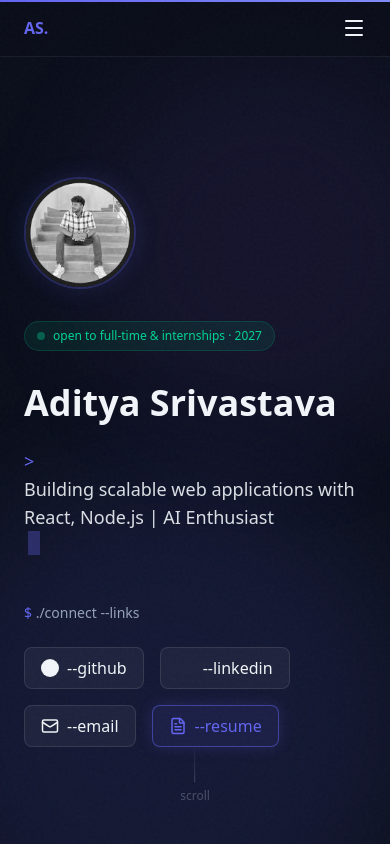
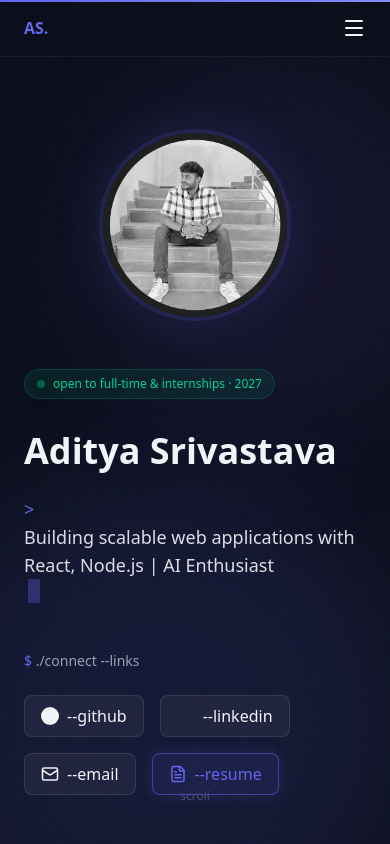
Before and after one commit to techieadi4703/portfolio, a Next.js app: page / in a window 390 px wide. Shown: the top 844 px of the page. Built offline with nearby package versions, Linux system fonts and the light colour scheme; some icons are missing.

Commit message:
refactor: redesign Hero section layout with improved profile image styling and responsive flex alignment

```diff
--- a/components/Hero.tsx
+++ b/components/Hero.tsx
@@ -64,27 +64,14 @@ export default function Hero() {
     >
       <HeroBackground />
 
-      <motion.div
-        initial={{ opacity: 0, y: 24 }}
-        animate={{ opacity: 1, y: 0 }}
-        transition={{ duration: 0.6, ease: "easeOut" }}
-      >
+      <div className="flex flex-col-reverse lg:flex-row items-center justify-between gap-12 lg:gap-8 w-full z-10">
         <motion.div
-          initial={{ opacity: 0, scale: 0.9, y: 10 }}
-          animate={{ opacity: 1, scale: 1, y: 0 }}
-          transition={{ delay: 0.1, duration: 0.5 }}
-          className="mb-8 relative w-28 h-28 md:w-32 md:h-32 rounded-full overflow-hidden border-2 border-accent/30 shadow-[0_0_25px_rgba(99,102,241,0.15)]"
+          initial={{ opacity: 0, y: 24 }}
+          animate={{ opacity: 1, y: 0 }}
+          transition={{ duration: 0.6, ease: "easeOut" }}
+          className="flex-1 w-full lg:max-w-2xl"
         >
-          <Image
-            src="/profile.jpeg"
-            alt={personal.name}
-            fill
-            className="object-cover grayscale hover:grayscale-0 transition-all duration-500"
-            priority
-          />
-        </motion.div>
-
-        <motion.div
+          <motion.div
           initial={{ opacity: 0, x: -12 }}
           animate={{ opacity: 1, x: 0 }}
           transition={{ delay: 0.2, duration: 0.5 }}
@@ -164,8 +151,24 @@ export default function Hero() {
             <FileText size={18} />
             <span>--resume</span>
           </a>
+          </motion.div>
         </motion.div>
-      </motion.div>
+
+        <motion.div
+          initial={{ opacity: 0, scale: 0.8, rotate: -5 }}
+          animate={{ opacity: 1, scale: 1, rotate: 0 }}
+          transition={{ delay: 0.2, duration: 0.8, type: "spring" }}
+          className="relative w-48 h-48 sm:w-56 sm:h-56 md:w-72 md:h-72 lg:w-[350px] lg:h-[350px] rounded-full overflow-hidden border-4 border-accent/20 shadow-[0_0_50px_rgba(99,102,241,0.15)] flex-shrink-0"
+        >
+          <Image
+            src="/profile.jpeg"
+            alt={personal.name}
+            fill
+            className="object-cover grayscale hover:grayscale-0 transition-all duration-700"
+            priority
+          />
+        </motion.div>
+      </div>
 
       <motion.div
         initial={{ opacity: 0 }}
```
